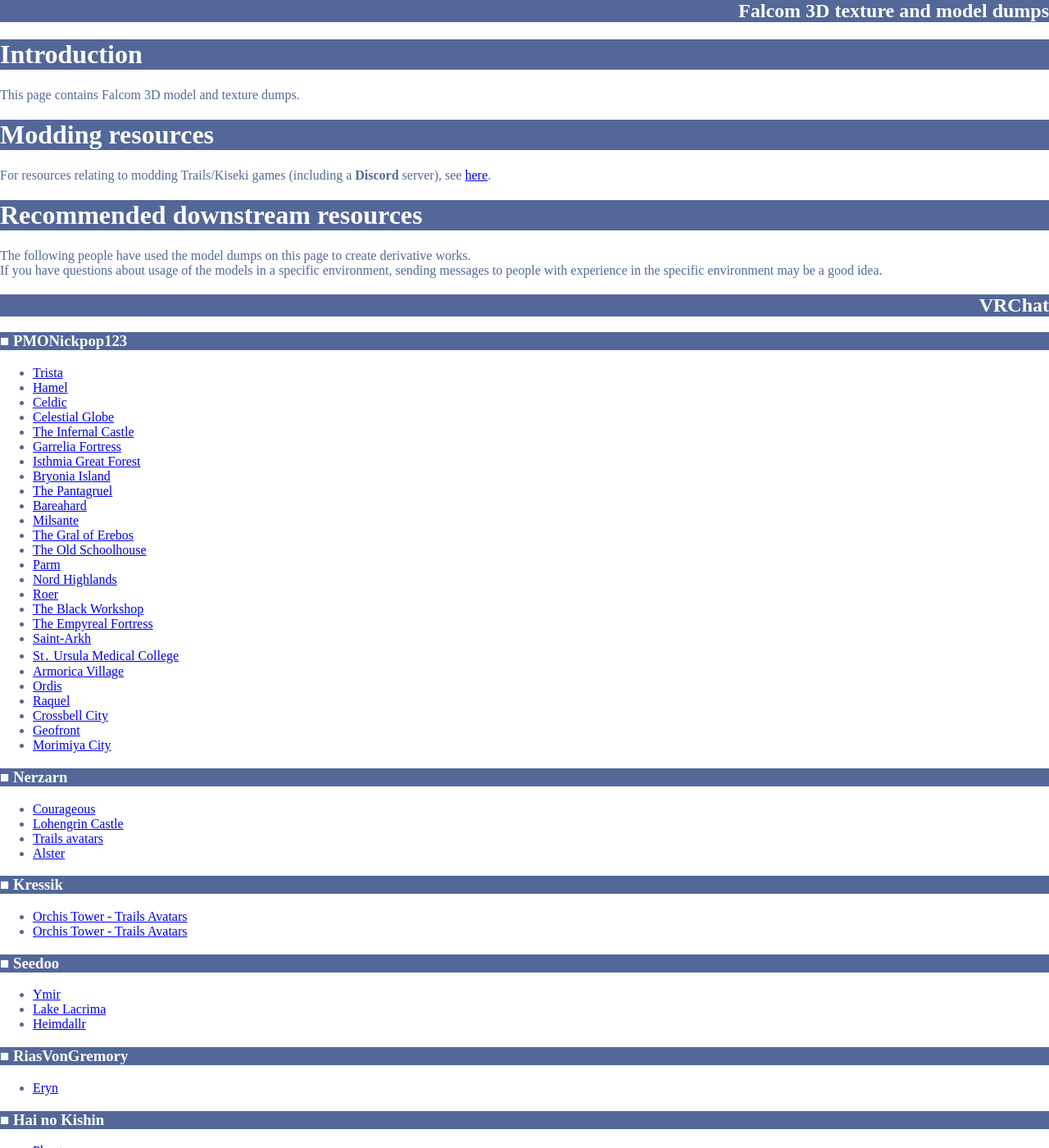
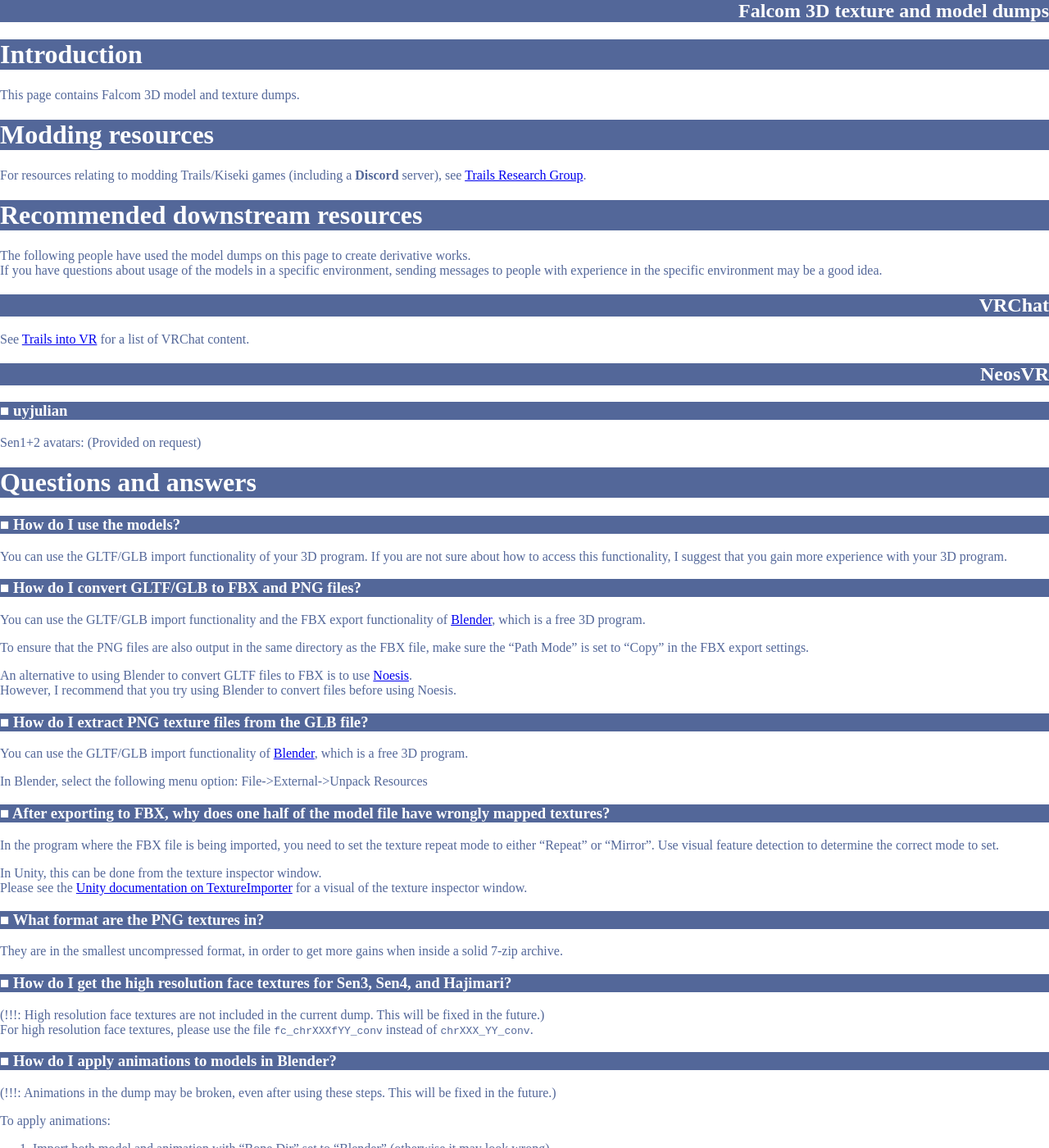
Before and after one commit to uyjulian/falcom-dumps, a Jekyll site: the page built from index.md, in a window 1280 px wide and 1400 px high. Shown: the whole window at 82% size. Built offline with Jekyll 4.4.1, drawn with Linux system fonts in a browser that asks for light colours; some of the changed text lies outside the part shown.

Commit message:
refactor: More descriptive links, note section moved

```diff
--- a/index.md
+++ b/index.md
@@ -9,7 +9,7 @@ This page contains Falcom 3D model and texture dumps.
 
 # Modding resources
 
-For resources relating to modding Trails/Kiseki games (including a **Discord** server), see [here](https://github.com/Trails-Research-Group).
+For resources relating to modding Trails/Kiseki games (including a **Discord** server), see [Trails Research Group](https://github.com/Trails-Research-Group).
 
 # Recommended downstream resources
 
@@ -18,67 +18,7 @@ If you have questions about usage of the models in a specific environment, sendi
 
 ## VRChat
 
-### PMONickpop123
-* [Trista](https://vrchat.com/home/launch?worldId=wrld_2734091a-fd00-4fbc-9ca4-12cd8298793f)
-* [Hamel](https://vrchat.com/home/launch?worldId=wrld_482b2940-d8e5-482a-b63b-00e876d371cc)
-* [Celdic](https://vrchat.com/home/launch?worldId=wrld_66ffde02-15d5-499c-9bbb-c518b7a6beae)
-* [Celestial Globe](https://vrchat.com/home/launch?worldId=wrld_3ef10b33-084f-49f0-9fb4-6a328ff09213)
-* [The Infernal Castle](https://vrchat.com/home/launch?worldId=wrld_a086cc54-958e-496c-a0ab-b247eece1e9c)
-* [Garrelia Fortress](https://vrchat.com/home/launch?worldId=wrld_21ab4751-42b2-4cb1-b191-20dbb8f251ed)
-* [Isthmia Great Forest](https://vrchat.com/home/launch?worldId=wrld_17092ccd-5df3-4324-a9b3-969a23c88199)
-* [Bryonia Island](https://vrchat.com/home/launch?worldId=wrld_ad1b4266-080a-4820-a028-7da306e734d6)
-* [The Pantagruel](https://vrchat.com/home/launch?worldId=wrld_a822fcdc-80f2-4770-b9ce-eaf9557e639a)
-* [Bareahard](https://vrchat.com/home/launch?worldId=wrld_756c854b-d130-4114-ad77-0b5b081c8177)
-* [Milsante](https://vrchat.com/home/launch?worldId=wrld_2ca6c232-307b-40dc-b447-d969c3762ff7)
-* [The Gral of Erebos](https://vrchat.com/home/launch?worldId=wrld_5c8bda9a-3895-4d70-b506-ef55357ac7ee)
-* [The Old Schoolhouse](https://vrchat.com/home/launch?worldId=wrld_4ed2399d-858a-4f7d-8460-ec40ed6d41b7)
-* [Parm](https://vrchat.com/home/launch?worldId=wrld_aa6d91af-e01e-4d69-b1a1-f6b1e69b93ab)
-* [Nord Highlands](https://vrchat.com/home/launch?worldId=wrld_1185dd0a-7591-430d-93ff-31ebad71ccfa)
-* [Roer](https://vrchat.com/home/launch?worldId=wrld_181c2d83-95aa-4dd8-bc71-c206d1ec706f)
-* [The Black Workshop](https://vrchat.com/home/launch?worldId=wrld_570d1adb-903f-49dc-a6f1-bf8f709da01c)
-* [The Empyreal Fortress](https://vrchat.com/home/launch?worldId=wrld_79c24abc-c420-4570-babc-a7df411b4e28)
-* [Saint-Arkh](https://vrchat.com/home/launch?worldId=wrld_368b1151-5b81-475b-8bcd-bd4183f7c95c)
-* [St․ Ursula Medical College](https://vrchat.com/home/launch?worldId=wrld_49e989b8-ec88-4cfc-a0dc-91b8364d814c)
-* [Armorica Village](https://vrchat.com/home/launch?worldId=wrld_449a0630-67e0-4bf6-a7c4-1139dd61b0ef)
-* [Ordis](https://vrchat.com/home/launch?worldId=wrld_ab631690-8caf-4a8d-a47e-098a9bf361eb)
-* [Raquel](https://vrchat.com/home/launch?worldId=wrld_da746b13-2184-4cbc-b038-511f78d27db4)
-* [Crossbell City](https://vrchat.com/home/launch?worldId=wrld_ca171e14-cd11-474a-910d-e8d2d8e844ce)
-* [Geofront](https://vrchat.com/home/launch?worldId=wrld_3e7d295b-fea8-46a0-b45a-eb4f9e253609)
-* [Morimiya City](https://vrchat.com/home/launch?worldId=wrld_325fbd5f-65df-45a3-b974-68c22d6aadd0)
-
-### Nerzarn
-* [Courageous](https://vrchat.com/home/launch?worldId=wrld_1e0e204d-1145-4df9-8560-6d92c4fbffe3)
-* [Lohengrin Castle](https://vrchat.com/home/launch?worldId=wrld_615beb64-4820-411c-85b5-d1dedbfcbb7f)
-* [Trails avatars](https://vrchat.com/home/launch?worldId=wrld_f309b11e-8ca1-42ac-b518-ec149eeed9dd)
-* [Alster](https://vrchat.com/home/launch?worldId=wrld_107ffde2-8e67-48fd-9cf7-c1a5a646912d)
-
-### Kressik
-* [Orchis Tower - Trails Avatars](https://vrchat.com/home/launch?worldId=wrld_74731336-347f-43f1-b861-26fa0acf7124)
-* [Orchis Tower - Trails Avatars](https://vrchat.com/home/launch?worldId=wrld_de7035d7-eaa0-4a68-ac44-285c0e9303fb)
-
-### Seedoo
-* [Ymir](https://vrchat.com/home/launch?worldId=wrld_87b1558f-66d4-403c-a76d-0f2c3d66fe1c)
-* [Lake Lacrima](https://vrchat.com/home/launch?worldId=wrld_fcadb7b9-002b-4258-97fa-31f637abd16e)
-* [Heimdallr](https://vrchat.com/home/launch?worldId=wrld_879fedbb-fb12-4341-b122-9c6ef4508da2)
-
-### RiasVonGremory
-* [Eryn](https://vrchat.com/home/launch?worldId=wrld_0e6f06fc-c6d3-40e8-a8ce-42093d4af1c2)
-
-### Hai no Kishin
-* [Phantasma](https://vrchat.com/home/launch?worldId=wrld_7473e962-5c57-4343-8eb4-e1a3f3bf18d0)
-
-### FireyKitsune
-* [Leeves](https://vrchat.com/home/launch?worldId=wrld_89d6105e-d01b-426f-b253-b762b2b3f45a)
-* [Radio Trista in Leeves](https://vrchat.com/home/launch?worldId=wrld_3c58a9d0-1e4f-4f88-8880-adc6cfec324d)
-
-### uyjulian
-* [The Garden of Genesis](https://vrchat.com/home/launch?worldId=wrld_d02e1d1e-288b-4a66-b310-e975db25f028)
-
-### Stormowl0
-* [Arc en Ciel](https://vrchat.com/home/launch?worldId=wrld_25ffcbbe-567f-4bdf-a560-93290caa0958)
-
-### Silent
-* [Esmelas Gardens](https://vrchat.com/home/launch?worldId=wrld_7601913b-6677-48f2-930c-54e440f9e089)
+See [Trails into VR](https://trails-into-vr.github.io/) for a list of VRChat content.
 
 ## NeosVR
 
```
